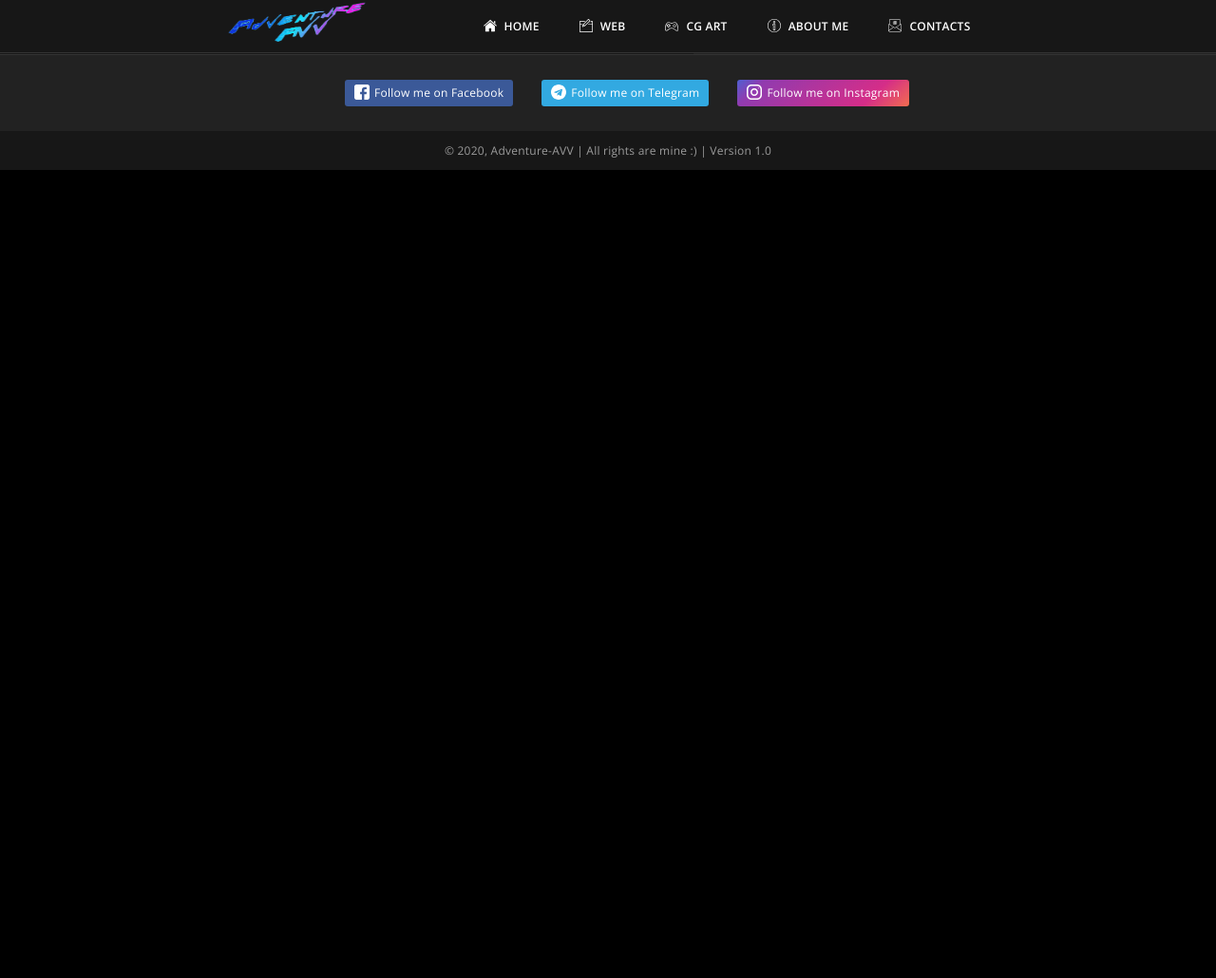
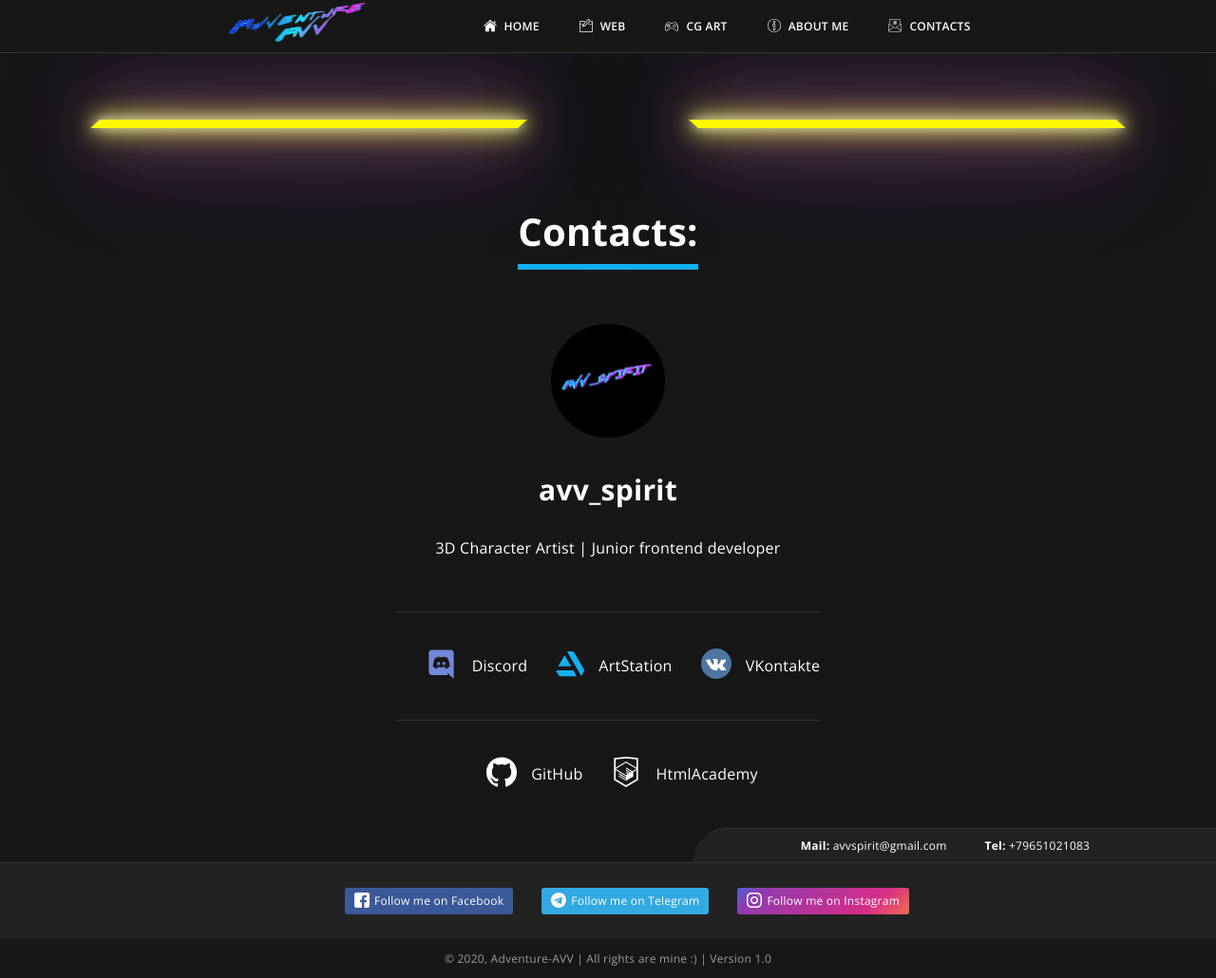
Before and after one commit to avv-spirit/adventure-avv, a PHP site: page /contacts.html in a window 1280 px wide. Shown: the whole page at 95% size. Before the commit the page ends 179 px from the top, so only its background shows below. Run offline with PHP 8.4, Linux system fonts and the light colour scheme; style sheets or scripts are compiled from the project's sources.

Commit message:
Added Contacts

```diff
--- a/source/about.html
+++ b/source/about.html
@@ -50,13 +50,13 @@
               Хочу отметить коллектив, с которым был все 2,5 года в этом замечательном полугосударственном предприятии. Благодаря ребятам и руководителям я вырос не только в технических знаниях, но и как личность, ибо со мной трудились замечательные люди, которые многое привнесли в мою жизнь. У нас многое получалось, но...наступил 2017 год и я покинул компанию по сокращению.<br>
               <br>
               Однако, с наступлением 2017 я попал в авиацию. Как я попал туда отдельная история, правда, я к этому готовился. После полугода подготовки и официального вступления в должность бортпроводника авиакомпании "Аэрофлот" я приступил к полётам.<br>
-              Ровно через год я ушёл из авиации, так как понял, что всё же хочу развиваться в IT и именно в web-разработке и 3D графике, с путешествиями я решил повременить.<br>
+              В 2018, ровно через год я ушёл из авиации, так как понял, что всё же хочу развиваться в IT и именно в web-разработке и 3D графике, с путешествиями я решил повременить.<br>
               <br>
               Сразу на 3 день после увольнения пошёл на курсы крутой школы по web-разработке HTML Academy, где отучился по курсу frontend разработки.<br>
               Полгода и верстальщик готов, правда, без объемного портфолио и с огромным желанием развиваться в данной области. Поэтому в концу декабря я вливаюсь в коллектив Freedom Finance.<br>
               Где за время работы в технической поддержке я поднимал свои знания в верстке, так как администрирование и техническая поддержка для меня более не представляла ничего подходящего.<br>
               <br>
-              Сейчас же, на момент написания "о себе", я развиваюсь в другой компании, трудясь в технической поддержке, которая тоже вскоре станет историей,  и развитие в области разработки и творчества вопрос времени, поэтому Web и 3D для меня является основным направлением.<br>
+              Сейчас же, на момент написания "о себе", я в другой компании, которая тоже вскоре станет историей,  и дальше уже развитие в области разработки и творчества, поэтому Web и 3D для меня является основным направлением.<br>
               <br>
               Остаюсь на связи, контакты находятся справа внизу, ну и более подробно, как со мной можно связаться в разделе "Contacts".
               <br>
--- a/source/contacts.html
+++ b/source/contacts.html
@@ -29,13 +29,51 @@
     </nav>
   </header>
   <main class="page-main">
-    <section class="cg-about">
-      <div class="#">Contacts</div>
+    <section class="contacts">
+      <div class="contacts__wrapper">
+        <h1>Contacts:</h1>
+        <img src="img/avv_spirit.png" class="contacts__logo" alt="">
+        <h2>avv_spirit</h2>
+        <p>3D Character Artist | Junior frontend developer</p>
+        <div class="contacts__social">
+          <div class="contacts__item">
+            <a href="https://discord.com/channels/avv_spirit#7787">
+              <img src="img/discord_icon.svg" alt="Discord" width="35">
+            </a>
+            <p>Discord</p>
+          </div>
+          <div class="contacts__item">
+            <a href="https://www.artstation.com/avv_spirit">
+              <img src="img/artstation_icon.svg" alt="ArtStation" width="30">
+            </a>
+            <p>ArtStation</p>
+          </div>
+          <div class="contacts__item">
+            <a href="https://vk.com/adventure_avv">
+              <img src="img/vk_icon.svg" alt="VK" width="32">
+            </a>
+            <p>VKontakte</p>
+          </div>
+        </div>
+        <div class="contacts__web">
+          <div class="contacts__item">
+            <a href="https://github.com/avv-spirit">
+              <img src="img/github_icon.svg" alt="GitHub" width="32">
+            </a>
+            <p>GitHub</p>
+          </div>
+          <div class="contacts__item">
+            <a href="https://htmlacademy.ru/profile/avv_spirit">
+              <img src="img/htmlacademy_icon.svg" alt="HtmlAcademy" width="32">
+            </a>
+            <p>HtmlAcademy</p>
+          </div>
+        </div>
+      </div>
     </section>
   </main>
   <footer class="page-footer">
     <div class="page-footer__wrapper">
-      <!--<a class="page-footer" href="#"></a>-->
       <div class="page-footer__search">
         <p class="page-footer__mail-tel"><strong>Mail:</strong> avvspirit@gmail.com</p>
         <a href="Tel:+79651021083" class="page-footer__mail-tel"><strong>Tel:</strong> +79651021083</a>
--- a/source/index.html
+++ b/source/index.html
@@ -86,7 +86,12 @@
                 <p>Wind girl</p>
                 <a data-fancybox href="img/1_art.jpg" data-caption="Wind Girl"><img src="img/1_art.jpg" alt="Wind girl" width="640"></a>
               </div>
+              <div class="cg_art__item">
+                <p>WIP</p>
+                <a data-fancybox href="img/wip.jpg" data-caption="Wind Girl"><img src="img/wip.jpg" alt="Wip" width="640"></a>
+              </div>
             </div>
+          </div>
           </div>
         </section>
       </main>
--- a/source/sass/additions/variables.scss
+++ b/source/sass/additions/variables.scss
@@ -20,5 +20,7 @@ $black: #000000;
 $black-header: #101010;
 $gray-black: #222222;
 $gray-main: #171717;
+$gray-border: #333333;
 $art-blue: #13aff0;
 $art-blue-hover: #0669ac;
+$cyberpunk: #fff903;
--- a/source/sass/blocks/cg_art.scss
+++ b/source/sass/blocks/cg_art.scss
@@ -1,6 +1,7 @@
 .cg_art {
   width: auto;
   color: $white;
+  border-top: 1px solid $gray-border;
 }
 
 .cg_art__wrapper {
--- /dev/null
+++ b/source/sass/blocks/contacts.scss
@@ -0,0 +1,102 @@
+.contacts {
+  width: auto;
+  margin-top: 156px;
+  display: flex;
+}
+
+.contacts__wrapper {
+  position: relative;
+  display: flex;
+  flex-direction: column;
+  justify-content: center;
+  align-items: center;
+  width: 100%;
+  margin-top: 50px;
+  padding: 0 200px;
+  color: $white;
+}
+
+.contacts__wrapper::before {
+  position: absolute;
+  content: "";
+  top: -80px;
+  left: 100px;
+  width: 450px;
+  height: 9px;
+  background-color: $cyberpunk;
+  transform: skewX(-48deg);
+  box-shadow:
+    0 0 10px rgba(254, 255, 212, 0.8),
+    0 0 20px rgba(255, 252, 167, 0.8),
+    0 0 22px rgba(227, 228, 0, 0.8),
+    0 0 40px rgba(255, 254, 99, 0.8),
+    0 0 60px rgba(219, 66, 217, 0.8),
+    0 0 80px rgba(219, 66, 217, 0.8),
+    0 0 100px rgba(219, 66, 217, 0.5),
+    0 0 140px rgba(219, 66, 217, 0.5),
+    0 0 200px rgba(0, 181, 255, 0.8);
+}
+
+.contacts__wrapper::after {
+  position: absolute;
+  content: "";
+  top: -80px;
+  right: 100px;
+  width: 450px;
+  height: 9px;
+  background-color: $cyberpunk;
+  transform: skewX(48deg);
+  box-shadow:
+    0 0 10px rgba(254, 255, 212, 0.8),
+    0 0 20px rgba(255, 252, 167, 0.8),
+    0 0 22px rgba(227, 228, 0, 0.8),
+    0 0 40px rgba(255, 254, 99, 0.8),
+    0 0 60px rgba(219, 66, 217, 0.8),
+    0 0 80px rgba(219, 66, 217, 0.8),
+    0 0 100px rgba(219, 66, 217, 0.5),
+    0 0 140px rgba(219, 66, 217, 0.5),
+    0 0 200px rgba(0, 181, 255, 0.8);
+}
+
+
+.contacts__wrapper h1 {
+  font-size: 40px;
+  border-bottom: 6px solid $art-blue;
+  padding-bottom: 24px;
+}
+
+.contacts__wrapper h2 {
+  font-size: 30px;
+}
+
+.contacts__logo {
+  width: 120px;
+  margin-top: 30px;
+  margin-bottom: 20px;
+}
+
+.contacts__social {
+  display: flex;
+  flex-direction: row;
+  margin-top: 40px;
+  border-top: 1px solid $gray-border;
+  border-bottom: 1px solid $gray-border;
+}
+
+.contacts__item {
+  display: flex;
+  flex-direction: row;
+  align-items: center;
+  margin-top: 30px;
+  margin-bottom: 30px;
+  padding-left: 30px;
+}
+
+.contacts__item p {
+  padding-left: 15px;
+}
+
+.contacts__web {
+  display: flex;
+  flex-direction: row;
+}
--- a/source/sass/blocks/page-header.scss
+++ b/source/sass/blocks/page-header.scss
@@ -6,7 +6,7 @@
   width: 100%;
 
   background-color: $gray-main;
-  border-bottom: 1px solid #333333;
+  border-bottom: 1px solid $gray-border;
   font-family: "Montserrat", sans-serif;
   text-transform: uppercase;
   z-index: 2;
--- a/source/sass/blocks/web.scss
+++ b/source/sass/blocks/web.scss
@@ -9,6 +9,7 @@
   justify-content: center;
   flex-direction: column;
   align-items: center;
+  border-top: 1px solid $gray-border;
 }
 
 .web__title {
--- a/source/sass/style.scss
+++ b/source/sass/style.scss
@@ -13,3 +13,4 @@
 @import "blocks/cg-gallery";
 @import "blocks/about-background";
 @import "blocks/about-me";
+@import "blocks/contacts";
```
Also changed, not shown: source/sass/blocks/about-background.scss (+0 -13 lines), source/img/adventure-avv-icon.png (added), source/img/artstation_icon.svg (added), source/img/code2.jpg (added), source/img/discord_icon.svg (added), source/img/github_icon.svg (added), source/img/htmlacademy_icon.svg (added), source/img/vk_icon.svg (added), source/img/wip.jpg (added).
